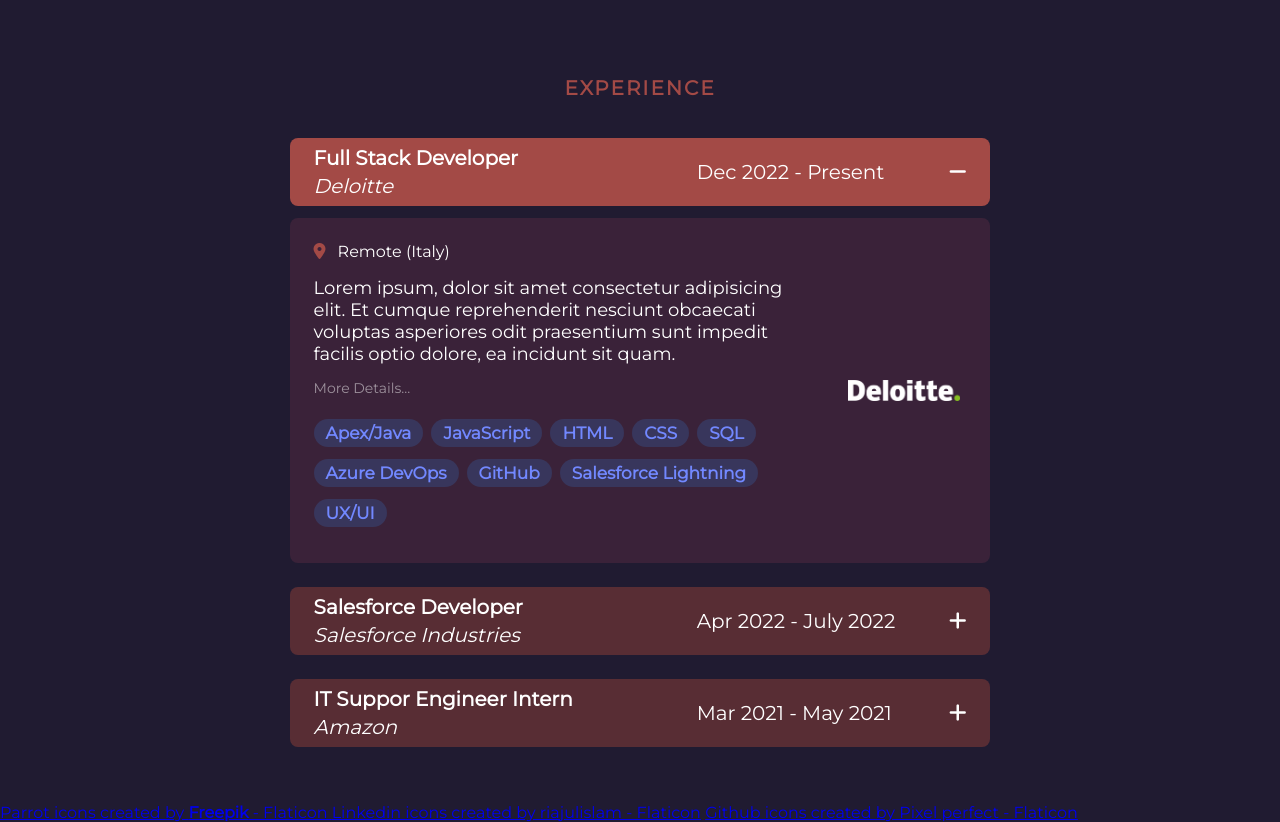
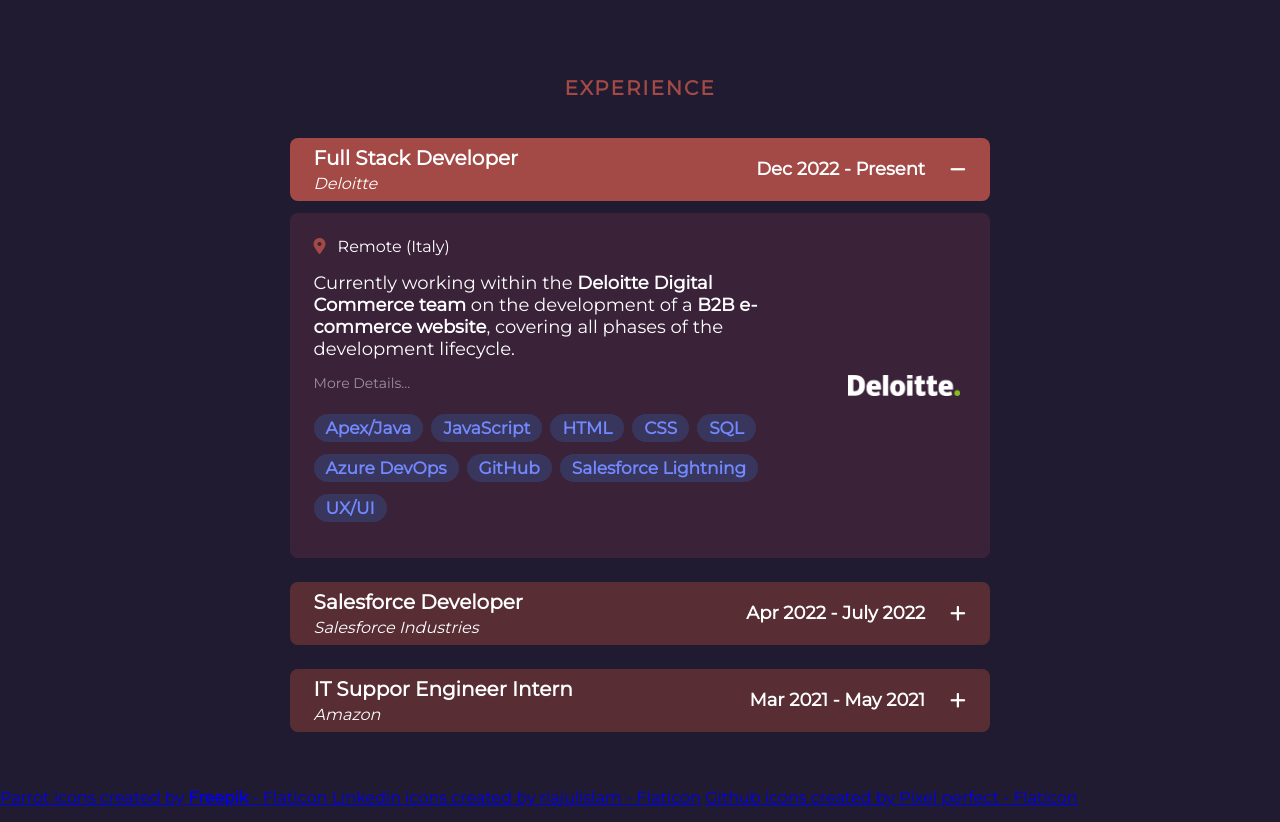
Before and after one commit to Ajkuna/Personal-Portfolio, a plain HTML site: page src/code/index.html in a window 1280 px wide. Shown: the part 1300-2122 px from the top of the page. Drawn offline with Linux system fonts and the light colour scheme.

Commit message:
Adjustments to experience section (part 2)

```diff
--- a/src/code/index.html
+++ b/src/code/index.html
@@ -154,14 +154,14 @@
         <div class="section-content">
 
           <!-- Deloitte Job -->
-          <div class="job-header open-header" id="deloitte">
-            <div class="job-title">
-              <p class="job-position">Full Stack Developer</p>
-              <p class="employer">Deloitte</p>
+          <div class="job-header open-header" id="deloitte" onclick="handleJobCards()">
+            <div class="job-title" id="deloitte">
+              <p class="job-position" id="deloitte">Full Stack Developer</p>
+              <p class="employer" id="deloitte">Deloitte</p>
             </div>
-            <div class="job-period">Dec 2022 - Present</div>
-            <div class="job-icon">
-              <i class="inner-icon fa-solid fa-minus" id="deloitte" onclick="handleJobCards()"></i>
+            <div class="job-period" id="deloitte">Dec 2022 - Present</div>
+            <div class="job-icon" id="deloitte">
+              <i class="inner-icon fa-solid fa-minus" id="deloitte"></i>
             </div>
           </div>
 
@@ -175,14 +175,13 @@
 
               <!-- Job Description -->
               <div class="job-description" id="job-description">
-                Lorem ipsum, dolor sit amet consectetur adipisicing elit. Et cumque reprehenderit nesciunt obcaecati voluptas asperiores odit praesentium sunt impedit facilis optio dolore, ea incidunt sit quam.
+                Currently working within the <b>Deloitte Digital Commerce team</b> on the development of a <b>B2B e-commerce website</b>, covering all phases of the development lifecycle.
                 <p class="more-details" id="deloitte" onclick="handleCardDetails()">More Details...</p>
 
                 <ul class="extra-info hide" id="deloitte">
-                  <li>Aliquam ipsum neque explicabo quo, nesciunt quisquam, illo quas sint tempore distinctio harum delectus magnam.</li>
-                  <li>Facere delectus error, sapiente saepe cumque dolorem assumenda dolores provident sequi odio qui omnis, inventore temporibus nemo ratione ducimus, tempore adipisci maiores quisquam atque culpa quae praesentium?</li>
-                  <li>Aliquam, hic aspernatur rem distinctio sunt eaque unde inventore corrupti officiis perspiciatis nesciunt excepturi quo veritatis dolorem nemo repellendus, incidunt in saepe repudiandae ad sint culpa.</li>
-                  <li>Blanditiis saepe sint odit obcaecati soluta optio est repudiandae nihil ullam, expedita, officia cumque, vel exercitationem maiores eaque nam fugiat.</li>
+                  <li>Working on the <b>development, implementation and design</b> of a B2B e-commerce website for an important client with over 100k global users.</li>
+                  <li>Developed and designed over <b>16 landing pages</b> in <b>6 months</b>, for a total of <b>54+ fully responsive and re-usable front-end components</b>, an improvement from the client's previous website.</li>
+                  <li>Collaborating in the <b>development and testing</b> of <b>100+ back-end classes</b>, ensuring <b>100% code coverage</b> for over 95% of them, in accordance with company standards and best practices.</li>
                 </ul>
               </div>
 
@@ -207,14 +206,14 @@
           </div>
 
           <!-- Salesforce Job -->
-          <div class="job-header" id="salesforce">
-            <div class="job-title">
-              <p class="job-position">Salesforce Developer</p>
-              <p class="employer">Salesforce Industries</p>
+          <div class="job-header" id="salesforce" onclick="handleJobCards()">
+            <div class="job-title" id="salesforce">
+              <p class="job-position" id="salesforce">Salesforce Developer</p>
+              <p class="employer" id="salesforce">Salesforce Industries</p>
             </div>
-            <div class="job-period">Apr 2022 - July 2022</div>
-            <div class="job-icon">
-              <i class="inner-icon fa-solid fa-plus" id="salesforce" onclick="handleJobCards()"></i>
+            <div class="job-period" id="salesforce">Apr 2022 - July 2022</div>
+            <div class="job-icon" id="salesforce">
+              <i class="inner-icon fa-solid fa-plus" id="salesforce"></i>
             </div>
           </div>
 
@@ -228,14 +227,13 @@
 
               <!-- Job Description -->
               <div class="job-description" id="job-description">
-                Lorem ipsum, dolor sit amet consectetur adipisicing elit. Et cumque reprehenderit nesciunt obcaecati voluptas asperiores odit praesentium sunt impedit facilis optio dolore, ea incidunt sit quam.
+                Worked on the <b>CPQ capability</b> of multiple projects within the <b>Salesforce Industries SEMEA team</b>.
                 <p class="more-details" id="salesforce" onclick="handleCardDetails()">More Details...</p>
 
                 <ul class="extra-info hide" id="salesforce">
-                  <li>Aliquam ipsum neque explicabo quo, nesciunt quisquam, illo quas sint tempore distinctio harum delectus magnam.</li>
-                  <li>Facere delectus error, sapiente saepe cumque dolorem assumenda dolores provident sequi odio qui omnis, inventore temporibus nemo ratione ducimus, tempore adipisci maiores quisquam atque culpa quae praesentium?</li>
-                  <li>Aliquam, hic aspernatur rem distinctio sunt eaque unde inventore corrupti officiis perspiciatis nesciunt excepturi quo veritatis dolorem nemo repellendus, incidunt in saepe repudiandae ad sint culpa.</li>
-                  <li>Blanditiis saepe sint odit obcaecati soluta optio est repudiandae nihil ullam, expedita, officia cumque, vel exercitationem maiores eaque nam fugiat.</li>
+                  <li>Worked on the <b>configuration, deployment and maintenance</b> of CPQ elements and Vlocity components across multiple development environments (including <b>error and bug fixing</b> activities).</li>
+                  <li>Consistently worked with <b>APIs</b> and internal tools in <b>documenting, testing and debugging JSONs</b> and <b>Vlocity Components</b> (along with <b>Unit and System testing</b>).</li>
+                  <li>Created <b>technical documents</b> for internal use by other developers and confirgurators, also <b>easing the onboarding process</b> for new employees.</li>
                 </ul>
               </div>
 
@@ -258,14 +256,14 @@
           </div>
 
           <!-- Amazon Job -->
-          <div class="job-header" id="amazon">
-            <div class="job-title">
-              <p class="job-position">IT Suppor Engineer Intern</p>
-              <p class="employer">Amazon</p>
+          <div class="job-header" id="amazon" onclick="handleJobCards()">
+            <div class="job-title" id="amazon">
+              <p class="job-position" id="amazon">IT Suppor Engineer Intern</p>
+              <p class="employer" id="amazon">Amazon</p>
             </div>
-            <div class="job-period">Mar 2021 - May 2021</div>
-            <div class="job-icon">
-              <i class="inner-icon fa-solid fa-plus" id="amazon" onclick="handleJobCards()"></i>
+            <div class="job-period" id="amazon">Mar 2021 - May 2021</div>
+            <div class="job-icon" id="amazon">
+              <i class="inner-icon fa-solid fa-plus" id="amazon"></i>
             </div>
           </div>
 
@@ -279,11 +277,11 @@
 
               <!-- Job Description -->
               <div class="job-description" id="job-description">
-                Lorem ipsum, dolor sit amet consectetur adipisicing elit. Et cumque reprehenderit nesciunt obcaecati voluptas asperiores odit praesentium sunt impedit facilis optio dolore, ea incidunt sit quam.
+                Worked with the local <b>IT team</b> to implement <b>technical solutions</b> and provide <b>high quality support</b> for computer hardware, operating systems and internal software tools within the site.
                 <p class="more-details" id="amazon" onclick="handleCardDetails()">More Details...</p>
 
                 <ul class="extra-info hide" id="amazon">
-                  <li>Aliquam ipsum neque explicabo quo, nesciunt quisquam, illo quas sint tempore distinctio harum delectus magnam.</li>
+                  <li>Took initiative in <b>developing and designing</b> a more <b>user-friendly front-end interface</b> for 2 existing internal tools, <b>speeding up</b> the tools' usage time by 35%</li>
                 </ul>
               </div>
 
--- a/src/code/style.css
+++ b/src/code/style.css
@@ -31,6 +31,7 @@ body {
   transition-timing-function: ease-out;
   z-index: 99;
   pointer-events: none;
+  overflow: hidden;
 }
 
 .mini-cursor {
@@ -43,6 +44,7 @@ body {
   transition-timing-function: ease-out;
   z-index: 99;
   pointer-events: none;
+  overflow: hidden;
 }
 
 .main-container {
@@ -309,12 +311,12 @@ body {
 
 .job-header {
   margin-top: 1.5rem;
-  /* width: 60%; */
   display: flex;
   flex-direction: row;
   border-radius: 8px;
   background-color: #823b3794;
-  /* border: 1px solid white; */
+  font-size: 18px;
+  cursor: pointer;
 }
 
 .open-header {
@@ -323,9 +325,9 @@ body {
 
 .job-title {
   width: 55%;
-  /* border: 1px solid orange; */
   display: flex;
   flex-direction: column;
+  font-size: 20px;
   padding: 0.5rem 1.5rem;
 }
 
@@ -339,6 +341,7 @@ body {
 
 .employer {
   padding-top: 0.25rem;
+  font-size: 16px;
   font-style: oblique;
 }
 
@@ -346,7 +349,8 @@ body {
   width: 35%;
   display: flex;
   align-items: center;
-  float: right;
+  justify-content: flex-end;
+  font-weight: 600;
   /* border: 1px solid aqua; */
 }
 
```
